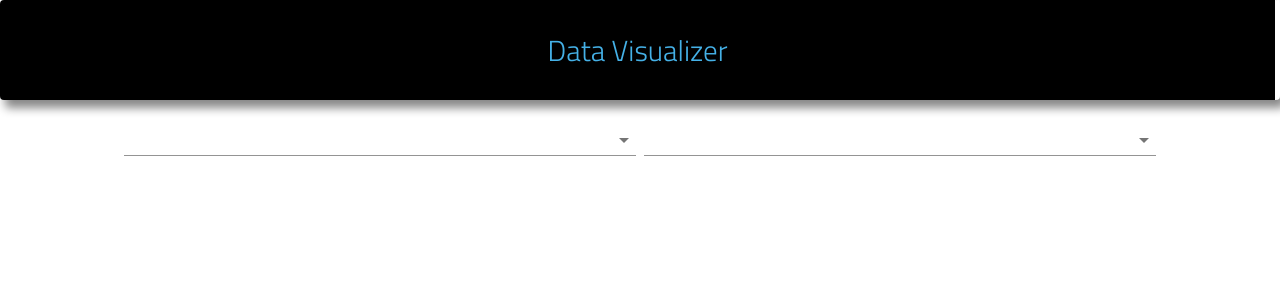
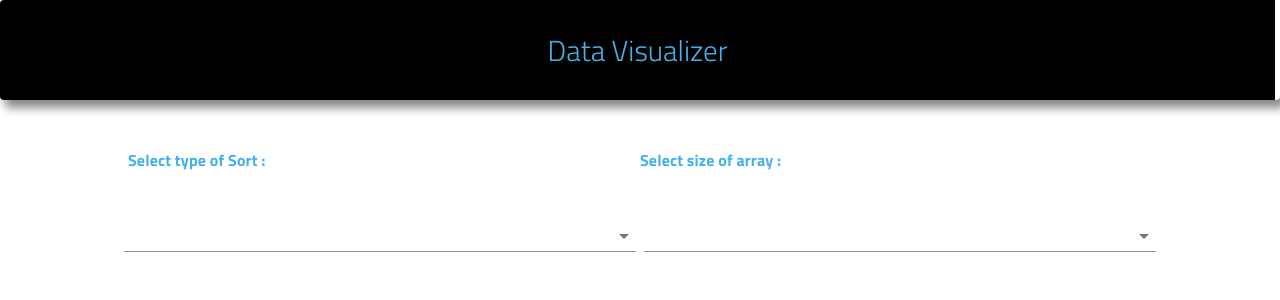
Before and after one commit to thenightking-94/sort_visualizer, a React (Create React App) app: page / in a window 1280 px wide. Shown: the top 300 px of the page. Built offline with nearby package versions, Linux system fonts and the light colour scheme.

Commit message:
array creation from props

```diff
--- a/src/CSS/dashboard.css
+++ b/src/CSS/dashboard.css
@@ -11,3 +11,17 @@
 .selecComp {
   width: 40%;
 }
+.titles {
+  font-family: TitilliumBold !important;
+  width: 40%;
+  font-size: 20px;
+  text-align: left;
+  color: #45b1e7;
+}
+#paper {
+  background-color: #45b1e7;
+  width: 15px;
+}
+.baseline {
+  align-items: flex-end !important;
+}
--- a/src/Comps/Dashboard.js
+++ b/src/Comps/Dashboard.js
@@ -1,40 +1,85 @@
-import React from 'react';
+import React, { useEffect, useState } from 'react';
 import '../CSS/dashboard.css';
-import { Card, Select, MenuItem } from '@material-ui/core';
+import { Card, Select, MenuItem, Typography } from '@material-ui/core';
+import RenderArray from './RenderArray';
 
 const Dashboard = () => {
+    let [typeSort, setType] = useState('');
+    let [decideSort, setdecideSort] = useState(false);
+    let [decideSize, setdecideSize] = useState(false);
+    let [arraySize, setSize] = useState('');
+    let [decideCompleted, setCompleted] = useState(false);
+
+    useEffect(() => {
+        if ((decideSort || decideSize) && !decideCompleted) {
+            //combining both checks with OR logic....ie if any one of them changes ---> for better flow for subsequent checking
+            setdecideSort(false)
+            setdecideSize(false)
+            setCompleted(true)
+        }
+
+    }, [decideSort, decideSize, decideCompleted])
+
+
     return (
-        <div>
+        <div style={{ height: '100vh' }}>
             <Card className='header flexRow'>
                 Data Visualizer
             </Card>
             <br />
+            <br />
             <div className='flexRow'>
+                <Typography className='titles'>
+                    Select type of Sort :
+                </Typography>
+                <Typography className='titles'>
+                    Select size of array :
+                </Typography>
+            </div>
+            <br />
+            <br />
+            <div className='flexRow'>
+                <Select
+                    value={typeSort}
+                    onChange={(e) => {
+                        setType(e.target.value);
+                        setdecideSort(true);
+                        if (decideCompleted)
+                            setCompleted(false);
 
-                <Select
-                    value={null}
-                    onChange={() => {
-                        console.log('we are changing')
                     }}
                     className='selecComp'
                 >
-                    <MenuItem value={10}>Ten</MenuItem>
-                    <MenuItem value={20}>Twenty</MenuItem>
-                    <MenuItem value={30}>Thirty</MenuItem>
+                    <MenuItem value={"Bubble"}>Bubble Sort</MenuItem>
+                    <MenuItem value={"Insertion"}>Insertion Sort</MenuItem>
+                    <MenuItem value={"Quick"}>Quick Sort</MenuItem>
+                    <MenuItem value={"Merge"}>Merge Sort</MenuItem>
+                    <MenuItem value={"Selection"}>Selection Sort</MenuItem>
+
                 </Select>
                 &nbsp;&nbsp;
                 <Select
-                    value={null}
-                    onChange={() => {
-                        console.log('we are changing')
+                    value={arraySize}
+                    onChange={(e) => {
+                        setSize(e.target.value);
+                        setdecideSize(true);
+                        if (decideCompleted)
+                            setCompleted(false);
                     }}
                     className='selecComp'
                 >
-                    <MenuItem value={10}>Ten</MenuItem>
-                    <MenuItem value={20}>Twenty</MenuItem>
-                    <MenuItem value={30}>Thirty</MenuItem>
+                    <MenuItem value={20}>Twenty elements</MenuItem>
+                    <MenuItem value={35}>Thirty-five elements</MenuItem>
+                    <MenuItem value={45}>fourty-five elements</MenuItem>
                 </Select>
             </div>
+            <br />
+            {
+                decideCompleted && arraySize && typeSort &&
+                <RenderArray size={arraySize} visual={typeSort} />
+            }
+
+
 
         </div>
     )
--- /dev/null
+++ b/src/Comps/RenderArray.js
@@ -0,0 +1,33 @@
+import React, { useEffect, useState } from 'react';
+import { Paper } from '@material-ui/core';
+import '../CSS/dashboard.css';
+
+
+export default function RenderArray(props) {
+    const [array, setarray] = useState([]);
+    useEffect(() => {
+        let size = props.size;
+        let arr = [], count = 0;
+        while (true) {
+            var number = Math.floor(Math.random() * 50) + 1;
+            arr = [...arr, number];
+            count++;
+            if (count == size)
+                break;
+        }
+        setarray(arr);
+    }, [])
+
+
+    return (
+        <div>
+            <br />
+            <div className='flexRow baseline'>
+                {array && array.map(item =>
+                    <Paper id={item} style={{ height: item + 'px' }} id='paper' />
+                )}
+            </div>
+        </div>
+    )
+
+}
--- a/src/index.css
+++ b/src/index.css
@@ -26,3 +26,7 @@
   font-family: Titillium;
   src: url("../src/fonts/TitilliumWeb-Light.ttf");
 }
+@font-face {
+  font-family: TitilliumBold;
+  src: url("../src//fonts/TitilliumWeb-Bold.ttf");
+}
--- a/src/index.js
+++ b/src/index.js
@@ -5,10 +5,8 @@ import App from './App';
 import { BrowserRouter } from 'react-router-dom';
 
 ReactDOM.render(
-  <React.StrictMode>
-    <BrowserRouter>
-      <App />
-    </BrowserRouter>
-  </React.StrictMode>,
+  <BrowserRouter>
+    <App />
+  </BrowserRouter>,
   document.getElementById('root')
 );
```
Also changed, not shown: 2 other files (tests, documents, lock files or other folders).
